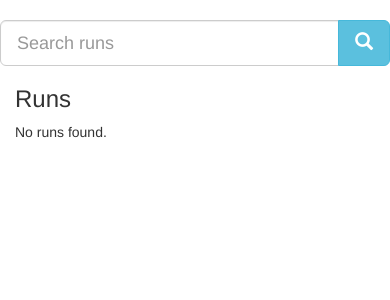
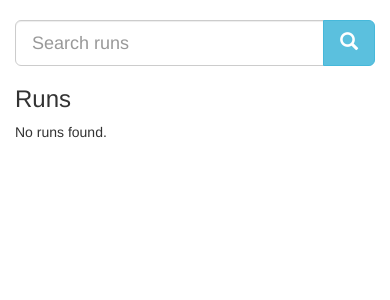
Before and after one commit to recipy/recipy, a Flask app: page / in a window 390 px wide. Shown: the part 52-352 px from the top of the page. Run offline with Flask 2, Linux system fonts and the light colour scheme; data that the repository does not hold is empty; parts of the project's set-up code (start-up, migrations or seed data) failed here and were passed over; some libraries are stand-ins or nearby versions.

Commit message:
Fix bootstrap grid system
The bootstrap gid classes weren't used properly. This is now fixed.
Every row is now a separate row.

```diff
--- a/recipyGui/templates/base.html
+++ b/recipyGui/templates/base.html
@@ -40,10 +40,11 @@
 {% block content %}
 <div class="container">
   <div class="row">
+    <div class="col-md-12">
 
       <!-- Search bar -->
       <form class="form" role="form" action="{{ url_for('index') }}" method="get">
-      <div class="input-group col-md-12">
+        <div class="input-group">
           <input type="text"
                  class="form-control input-lg"
                  placeholder="Search runs"
@@ -57,7 +58,7 @@
           </span>
         </div>
       </form>
-
     </div>
-
+  </div>
 {% endblock %}
+</div>
--- a/recipyGui/templates/list.html
+++ b/recipyGui/templates/list.html
@@ -3,12 +3,18 @@
 {% block content %}
 {{ super() }}
 
+<div class="row">
+  <div class="col-md-12">
     {% if query %}
       <h3>Search results</h3>
     {% else %}
       <h3>Runs</h3>
     {% endif %}
+  </div>
+</div>
 
+<div class="row">
+  <div class="col-md-12">
     {% if runs | length > 0 %}
       <table class="table table-hover">
         {% for run in runs %}
@@ -17,9 +23,7 @@
               <form class="form" role="form" action="{{ url_for('run_details') }}" method="get">
                 <input type="hidden" name="id" value="{{ run.eid }}"></input>
                 <input type="hidden" name="query" value="{{ query }}"></input>
-        <button type="submit" class="btn btn-info">
-          View details
-        </button>
+                <button type="submit" class="btn btn-info">View details</button>
               </form>
             </td>
             <td>
@@ -67,5 +71,7 @@
     {% else %}
       No runs found.
     {% endif %}
+  </div>
+</div>
 
 {% endblock %}
```
Also changed, not shown: recipyGui/templates/details.html (+29 -3 lines). Lines whose indentation alone changed are shown as unchanged.
